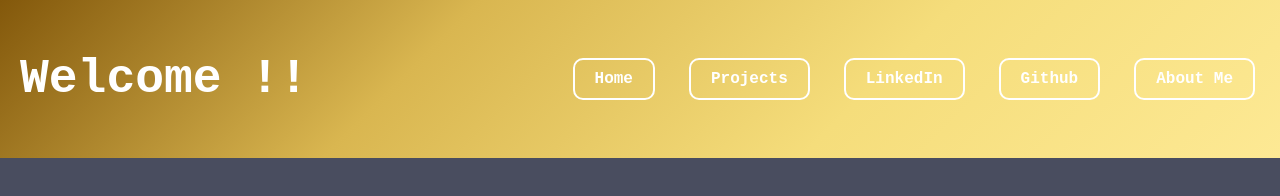
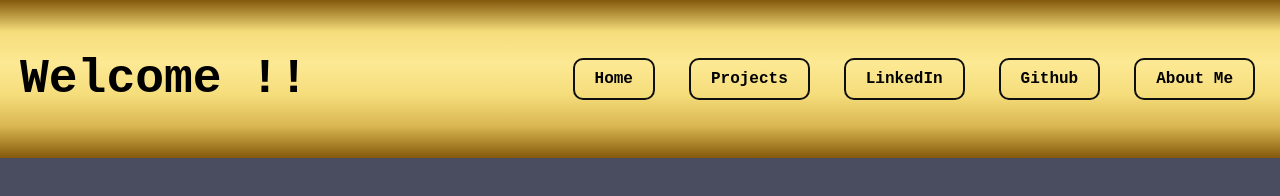
Before and after one commit to Shawdowzz/Portfolio, a plain HTML site: page index.html in a window 1280 px wide. Drawn offline with Linux system fonts and the light colour scheme.

Commit message:
Update : Header

```diff
--- a/styles.css
+++ b/styles.css
@@ -8,7 +8,7 @@ html, body {
 }
 
 header{
-    background:linear-gradient(135deg, #83580b,#d9b650,#f5dd7b,#fde994);
+    background:linear-gradient(0deg, #83580b,#d9b650,#f5dd7b,#fde994,#f5dd7b,#83580b);
     margin:0;
     display:flex;
     justify-content:space-between;
@@ -17,8 +17,8 @@ header{
 .anc{
     font-weight:bolder;
     font-family:monospace,sans-serif;
-    border:2px solid rgb(255, 255, 255);
-    color:white;
+    border:2px solid rgb(15, 15, 15);
+    color:rgb(0, 0, 0);
     text-decoration:none;
     border-radius:10px;
     margin:15px;
@@ -42,7 +42,7 @@ header{
 }
 #head{
    padding:20px;
-    color:white;
+    color:rgb(0, 0, 0);
     font-family:monospace,sans-serif;
     font-weight:bolder;
     font-size:3em;
```
